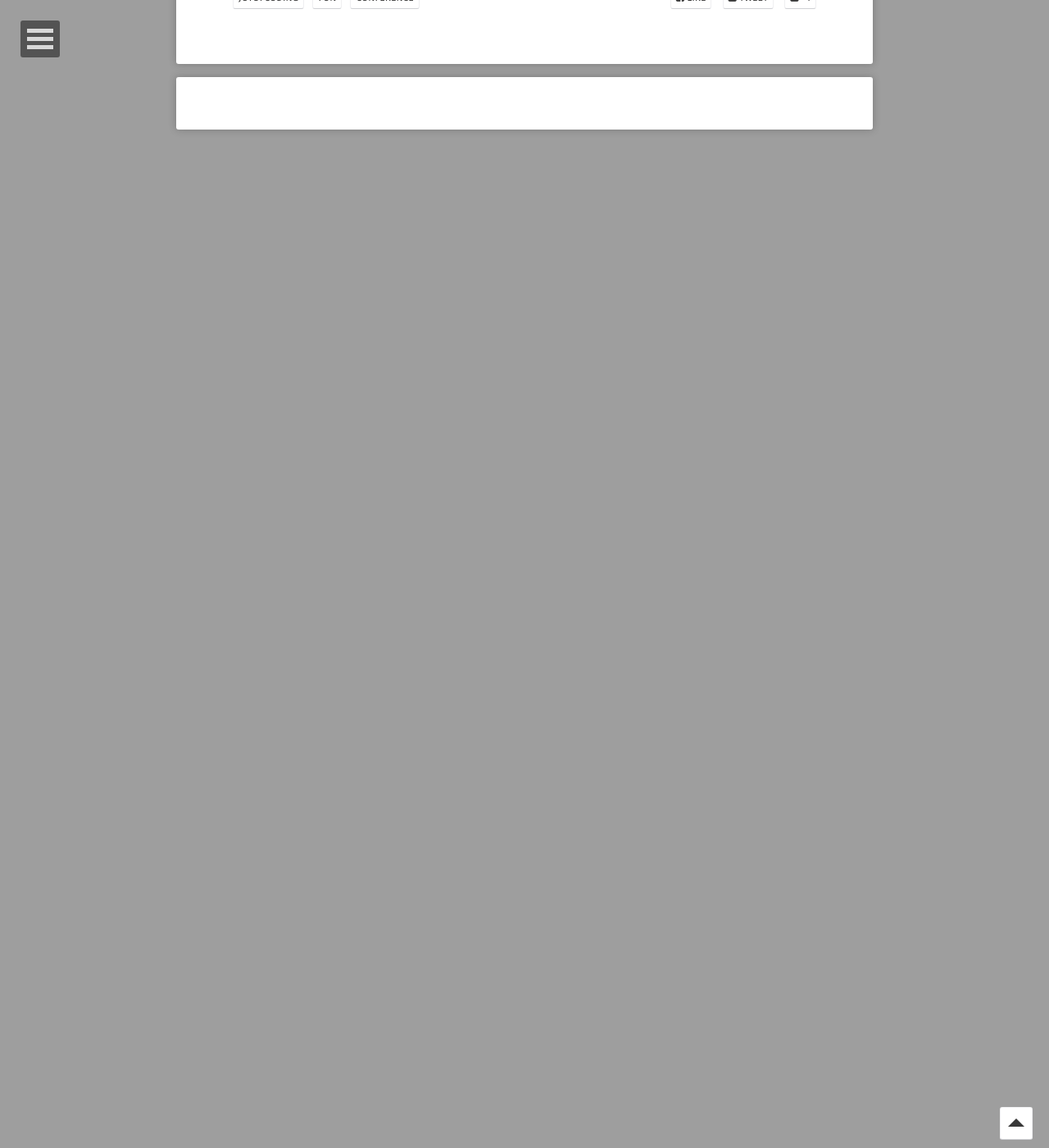
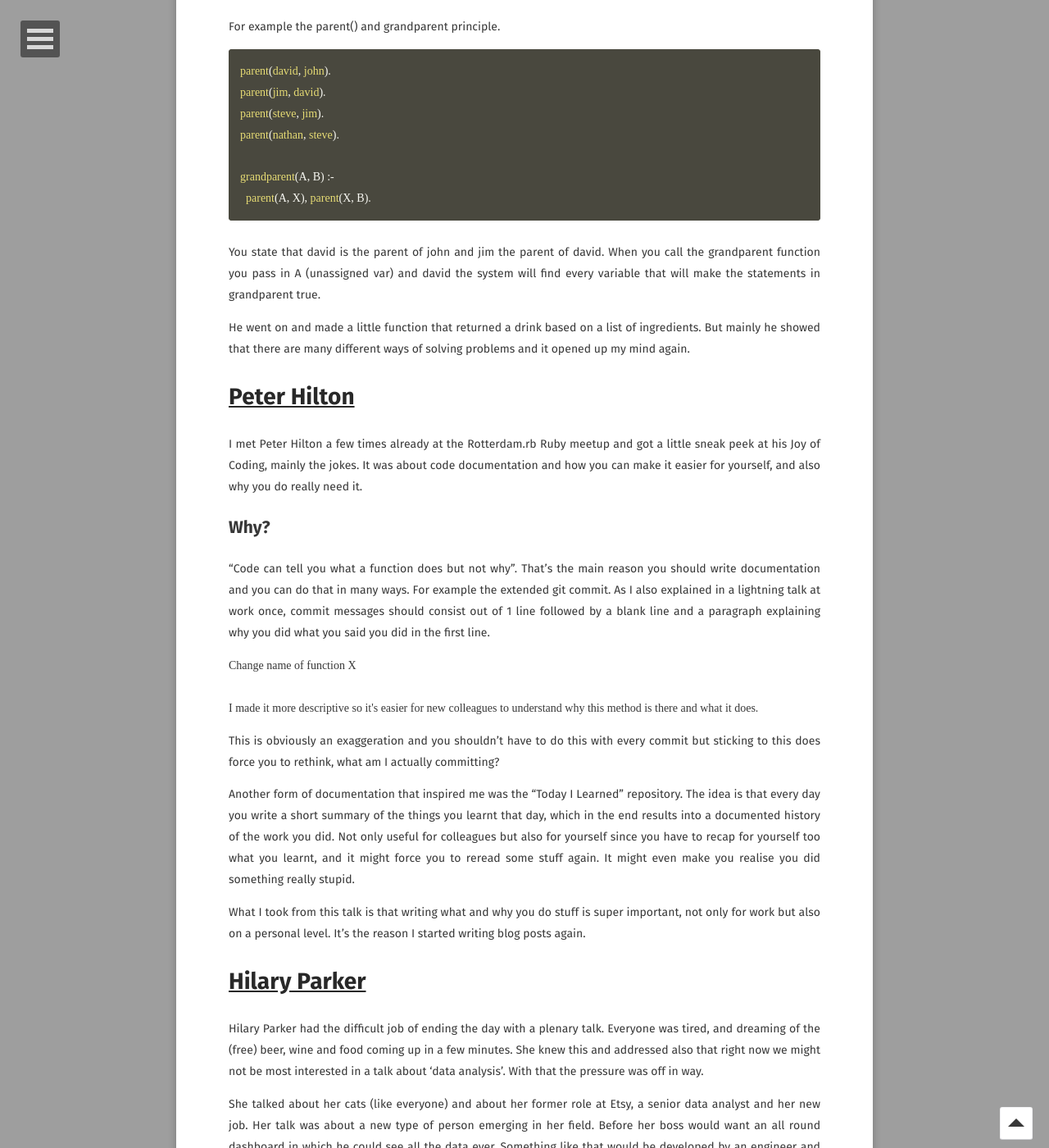
Before and after one commit to Marthyn/marthyn.github.io, a Jekyll site: the page built from _posts/2016-06-17-joy-of-coding.md, in a window 1280 px wide and 1400 px high, scrolled down 1375 px. Shown: the whole window at 82% size. Built offline with Jekyll 4.4.1, drawn with Linux system fonts in a browser that asks for light colours; some web fonts are replaced; comment, search, counter and statistics services are not loaded; before the commit the page ends 1533 px from its top, so only the background shows below that; some of the changed text lies outside the part shown.

Commit message:
Update joy of coding post

````diff
--- a/_posts/2016-06-17-joy-of-coding.md
+++ b/_posts/2016-06-17-joy-of-coding.md
@@ -17,15 +17,74 @@ A conference not purely to learn something but to remember after many many busy
 
 For me this edition was as, if not more, inspiring as the last time. Last year it inspired me to develop a small <a href="{{ site.url}}/hubot-praise">Hubot plugin</a> because of a talk by Ben Straub! This year once again there were many fun and inspiring talks, here is a list of my favourites.
 
-# Philip Wadler
+# [Philip Wadler](https://twitter.com/PhilipWadler)
 
-Professor at Edinbrough university, a very very smart man. In the beginning I had quite a hard time following his talk on category theory. And I'd have trouble explaining to you what it is exactly. But it got my head churning and it was actually a great start of the day. It inspired me to read more into this category theory and in general to read more about origins of programming languages.
+Professor at Edinburgh university, a very very smart man. In the beginning I had quite a hard time following his talk on category theory. And I'd have trouble explaining to you what it is exactly. But it got my head churning and it was actually a great start of the day. It inspired me to read more into this category theory and in general to read more about origins of programming languages.
 
 It also helped that he is witty guy and he dressed as Lambda Man!!
 ![]()
 
-# Corey Haines
+# [Corey Haines](https://twitter.com/coreyhaines)
 
-# Peter Hilton
+Corey Haines started by stating that he didn't knew Prolog and so could we! His premise was that you should try and learn a new language every year, not for your job but purely for fun. This will open up your way of thinking and the way you solve problems.
 
-# Hilary Parker
+Prolog is a very interesting language, it is not a functional nor object oriented but a logical language. The way it works he said was "You state facts and ask questions and the system will find facts that prove the questions to be true". So you don't make a function in which you tell the system how to find the right variables.
+
+## Grandparents
+
+For example the parent() and grandparent principle.
+
+```prolog
+parent(david, john).
+parent(jim, david).
+parent(steve, jim).
+parent(nathan, steve).
+
+grandparent(A, B) :-
+  parent(A, X), parent(X, B).
+```
+
+You state that david is the parent of john and jim the parent of david. When you call the grandparent function you pass in A (unassigned var) and david the system will find every variable that will make the statements in grandparent true.
+
+He went on and made a little function that returned a drink based on a list of ingredients. But mainly he showed that there are many different ways of solving problems and it opened up my mind again.
+
+# [Peter Hilton](https://twitter.com/PeterHilton)
+
+I met Peter Hilton a few times already at the Rotterdam.rb Ruby meetup and got a little sneak peek at his Joy of Coding, mainly the jokes. It was about code documentation and how you can make it easier for yourself, and also why you do really need it.
+
+## Why?
+
+"Code can tell you what a function does but not why". That's the main reason you should write documentation and you can do that in many ways. For example the extended git commit. As I also explained in a lightning talk at work once, commit messages should consist out of 1 line followed by a blank line and a paragraph explaining why you did what you said you did in the first line.
+
+```git
+Change name of function X
+
+I made it more descriptive so it's easier for new colleagues to understand why this method is there and what it does.
+```
+
+This is obviously an exaggeration and you shouldn't have to do this with every commit but sticking to this does force you to rethink, what am I actually committing?
+
+Another form of documentation that inspired me was the "Today I Learned" repository. The idea is that every day you write a short summary of the things you learnt that day, which in the end results into a documented history of the work you did. Not only useful for colleagues but also for yourself since you have to recap for yourself too what you learnt, and it might force you to reread some stuff again. It might even make you realise you did something really stupid.
+
+What I took from this talk is that writing what and why you do stuff is super important, not only for work but also on a personal level. It's the reason I started writing blog posts again.
+
+# [Hilary Parker](https://twitter.com/hspter)
+
+Hilary Parker had the difficult job of ending the day with a plenary talk. Everyone was tired, and dreaming of the (free) beer, wine and food coming up in a few minutes. She knew this and addressed also that right now we might not be most interested in a talk about 'data analysis'. With that the pressure was off in way.
+
+She talked about her cats (like everyone) and about her former role at Etsy, a senior data analyst and her new job. Her talk was about a new type of person emerging in her field. Before her boss would want an all round dashboard in which he could see all the data ever. Something like that would be developed by an engineer and between the data analyst, engineer and the boss there were always problems, unachievable expectations and different views on the subject.
+
+Her solution is the data developer. A data analyst that developer their own reports with a language that is easy enough to understand for someone without an engineering background but is powerful enough to automate the things they need to automate. She showed an amazing example, [Knitr](http://kbroman.org/knitr_knutshell/pages/Rmarkdown.html), in which you can use markdown and R together to make automated graphs from embedded R code chunks.
+
+She made me think about something I've been noticing in different fields. Programming is no longer something that you have to to school for or that only a select group of people can use. Programming is becoming a staple like writing. It wouldn't surprise me if in 10 years programming is part of basic education at the same level as reading and writing. What it also means for us programmers is that we need to excel and prove our worth in an ever changing but exciting field of work.
+
+# Cats
+
+They were all great talks but cats were the talk of the day, and even the weekend after Corey Haines and Hilary Parker are visiting [some cats in Amsterdam](https://twitter.com/coreyhaines/status/744160526578630656)
+
+So to end this post, here's my kitty cat Pickles! See you next year!
+
+![Pickles sunbathing](https://i.imgur.com/qU7zrjI.jpg)
+![Pickles derping](https://i.imgur.com/KFswkfe.jpg)
+
+Oh also if you want to sponsor next year's event, [send an email](mailto:info@joyofcoding.org)
````
Also changed, not shown: 2 other files.
